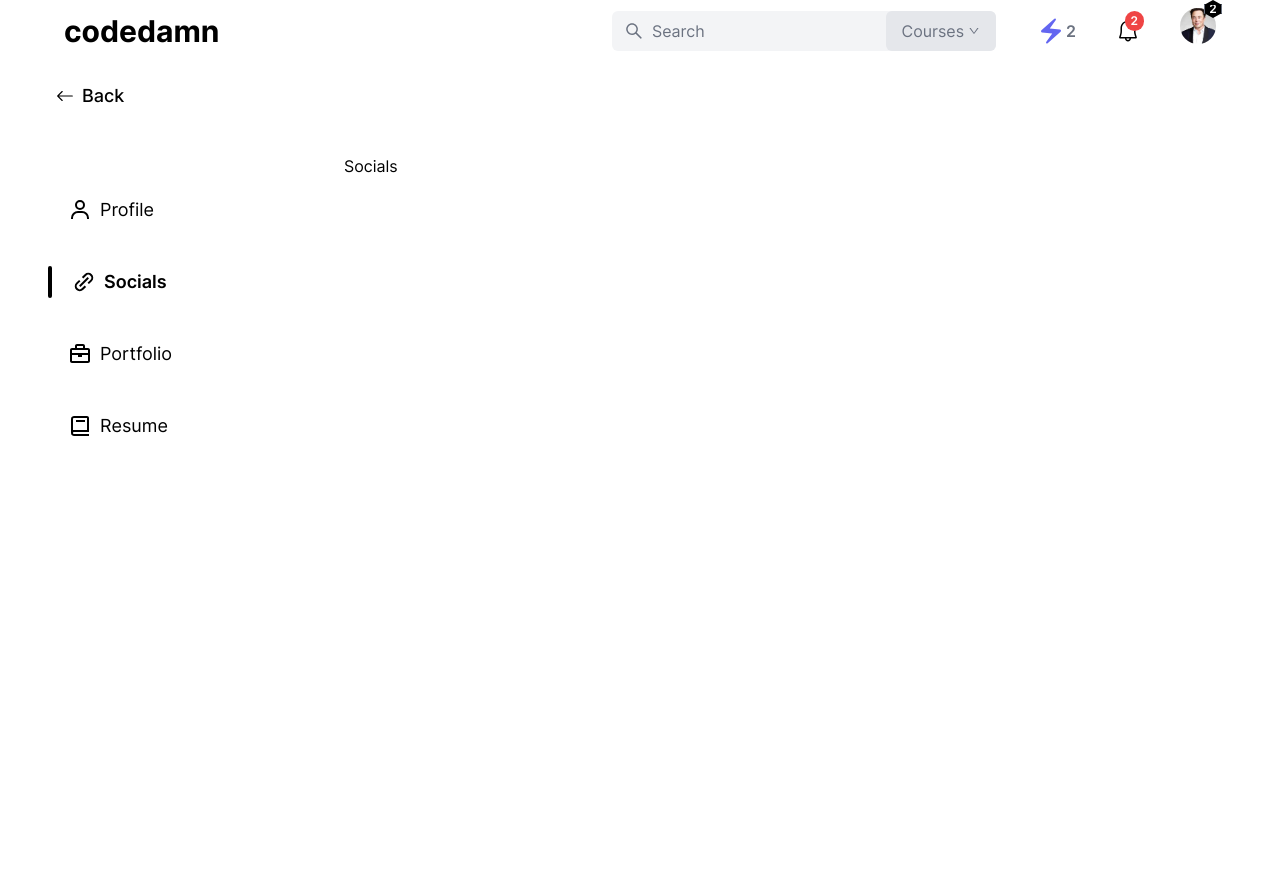
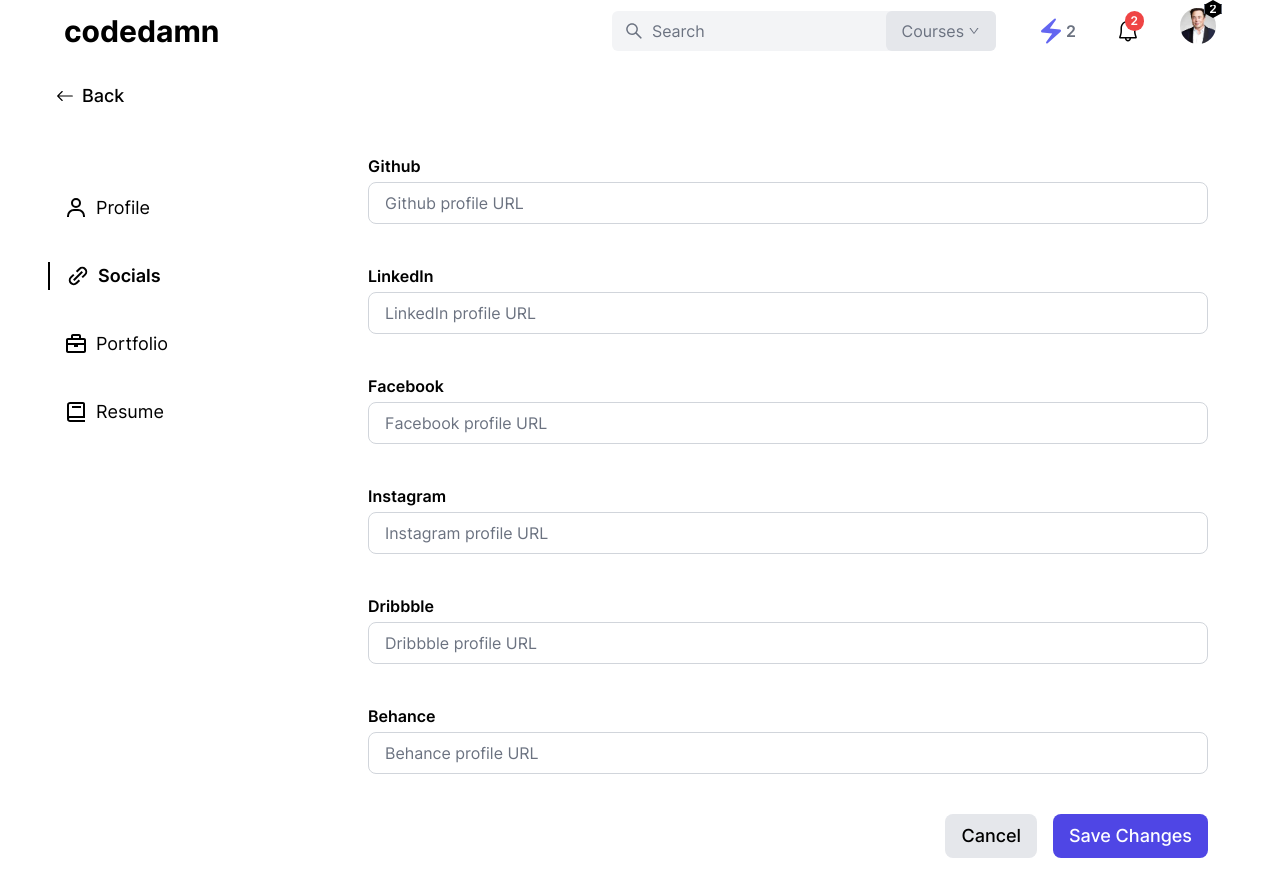
Before and after one commit to CoderGhost37/Profile-Page, a Next.js app: page /edit-profile in a window 1280 px wide. Both pictures are taken after a click on the button "Socials". Before the commit the page ends 800 px from the top, so only its background shows below. Built offline with nearby package versions, Linux system fonts and the light colour scheme.

Commit message:
feat: socials page

```diff
--- /dev/null
+++ b/src/components/ButtonGroup.tsx
@@ -0,0 +1,36 @@
+import React from 'react';
+
+interface ButtonGroupProps {
+  classStyles?: string;
+  button1_text: string;
+  button2_text: string;
+  button1_onClick: () => void;
+  button2_onClick: () => void;
+}
+
+const ButtonGroup = ({
+  classStyles,
+  button1_text,
+  button2_text,
+  button1_onClick,
+  button2_onClick,
+}: ButtonGroupProps) => {
+  return (
+    <div className={`flex items-center gap-4 ${classStyles}`}>
+      <button
+        onClick={button1_onClick}
+        className='shadown-sm rounded-lg bg-gray-200 px-2 py-1 text-sm font-medium hover:bg-gray-300 sm:text-base md:px-4 md:py-2 md:text-lg'
+      >
+        {button1_text}
+      </button>
+      <button
+        onClick={button2_onClick}
+        className='shadown-sm rounded-lg bg-[#4F46E5] px-2 py-1 text-sm font-medium text-white hover:bg-[#392fec] sm:text-base md:px-4 md:py-2 md:text-lg'
+      >
+        {button2_text}
+      </button>
+    </div>
+  );
+};
+
+export default ButtonGroup;
--- a/src/components/EditProfile/Socials.tsx
+++ b/src/components/EditProfile/Socials.tsx
@@ -1,7 +1,104 @@
 import React from 'react';
 
+import ButtonGroup from '@/components/ButtonGroup';
+import Input from '@/components/Input';
+
 const Socials = () => {
-  return <div>Socials</div>;
+  const [form, setForm] = React.useState({
+    githubUrl: '',
+    linkedinUrl: '',
+    facebookUrl: '',
+    instagramUrl: '',
+    dribbbleUrl: '',
+    behanceUrl: '',
+  });
+
+  const handleOnChange = (e: React.ChangeEvent<HTMLInputElement>) => {
+    const { name, value } = e.target;
+    setForm({
+      ...form,
+      [name]: value,
+    });
+  };
+
+  const handleCancel = () => {
+    setForm({
+      githubUrl: '',
+      linkedinUrl: '',
+      facebookUrl: '',
+      instagramUrl: '',
+      dribbbleUrl: '',
+      behanceUrl: '',
+    });
+  };
+
+  const handleSave = () => {
+    //
+  };
+
+  return (
+    <div className='w-full px-6'>
+      <div className='flex flex-col items-center justify-between space-y-8'>
+        <Input
+          label='Github'
+          name='githubUrl'
+          type='text'
+          placeholder='Github profile URL'
+          value={form.githubUrl}
+          handleChange={handleOnChange}
+        />
+        <Input
+          label='LinkedIn'
+          name='linkedinUrl'
+          type='text'
+          placeholder='LinkedIn profile URL'
+          value={form.linkedinUrl}
+          handleChange={handleOnChange}
+        />
+        <Input
+          label='Facebook'
+          name='facebookUrl'
+          type='text'
+          placeholder='Facebook profile URL'
+          value={form.facebookUrl}
+          handleChange={handleOnChange}
+        />
+        <Input
+          label='Instagram'
+          name='instagramUrl'
+          type='text'
+          placeholder='Instagram profile URL'
+          value={form.instagramUrl}
+          handleChange={handleOnChange}
+        />
+        <Input
+          label='Dribbble'
+          name='dribbbleUrl'
+          type='text'
+          placeholder='Dribbble profile URL'
+          value={form.dribbbleUrl}
+          handleChange={handleOnChange}
+        />
+        <Input
+          label='Behance'
+          name='behanceUrl'
+          type='text'
+          placeholder='Behance profile URL'
+          value={form.behanceUrl}
+          handleChange={handleOnChange}
+        />
+
+        <div className='flex w-full justify-end'>
+          <ButtonGroup
+            button1_text='Cancel'
+            button2_text='Save Changes'
+            button1_onClick={handleCancel}
+            button2_onClick={handleSave}
+          />
+        </div>
+      </div>
+    </div>
+  );
 };
 
 export default Socials;
--- /dev/null
+++ b/src/components/Input.tsx
@@ -0,0 +1,38 @@
+import React from 'react';
+
+interface InputProps {
+  label: string;
+  name: string;
+  type: string;
+  placeholder: string;
+  note?: string;
+  value: string;
+  handleChange: (e: React.ChangeEvent<HTMLInputElement>) => void;
+}
+
+const Input = ({
+  label,
+  name,
+  type,
+  placeholder,
+  note,
+  value,
+  handleChange,
+}: InputProps) => {
+  return (
+    <div className='flex w-full flex-col'>
+      <label className='font-semibold'>{label}</label>
+      <input
+        name={name}
+        className='mt-1 rounded-lg border border-gray-300 px-4 py-2 focus:border-blue-300 focus:outline-none'
+        type={type}
+        placeholder={placeholder}
+        value={value}
+        onChange={handleChange}
+      />
+      <p className='mt-2 text-sm font-medium text-gray-500'>{note}</p>
+    </div>
+  );
+};
+
+export default Input;
--- a/src/components/Sidebar/Sidebar.tsx
+++ b/src/components/Sidebar/Sidebar.tsx
@@ -17,17 +17,14 @@
   return (
     <section className='mt-10 flex w-full flex-col items-start justify-start space-y-10'>
       {sidebarItems.map((item, index) => (
-        <div key={index} className='flex items-center'>
-          <div
-            className={`mr-3 h-8 rounded-full bg-black md:mr-5 ${
-              active === item.name ? 'w-1' : 'w-0'
-            }`}
-          />
+        <div key={index} className='flex w-full items-center'>
           <button
             key={index}
             onClick={() => setActive(item.name)}
-            className={`flex items-center text-sm md:text-lg ${
-              active === item.name ? 'font-semibold' : ''
+            className={`flex items-center pl-4 text-sm md:text-lg ${
+              active === item.name
+                ? 'border-l-2 border-solid border-black font-semibold'
+                : ''
             }`}
           >
             <p>{item.icon}</p>
```
